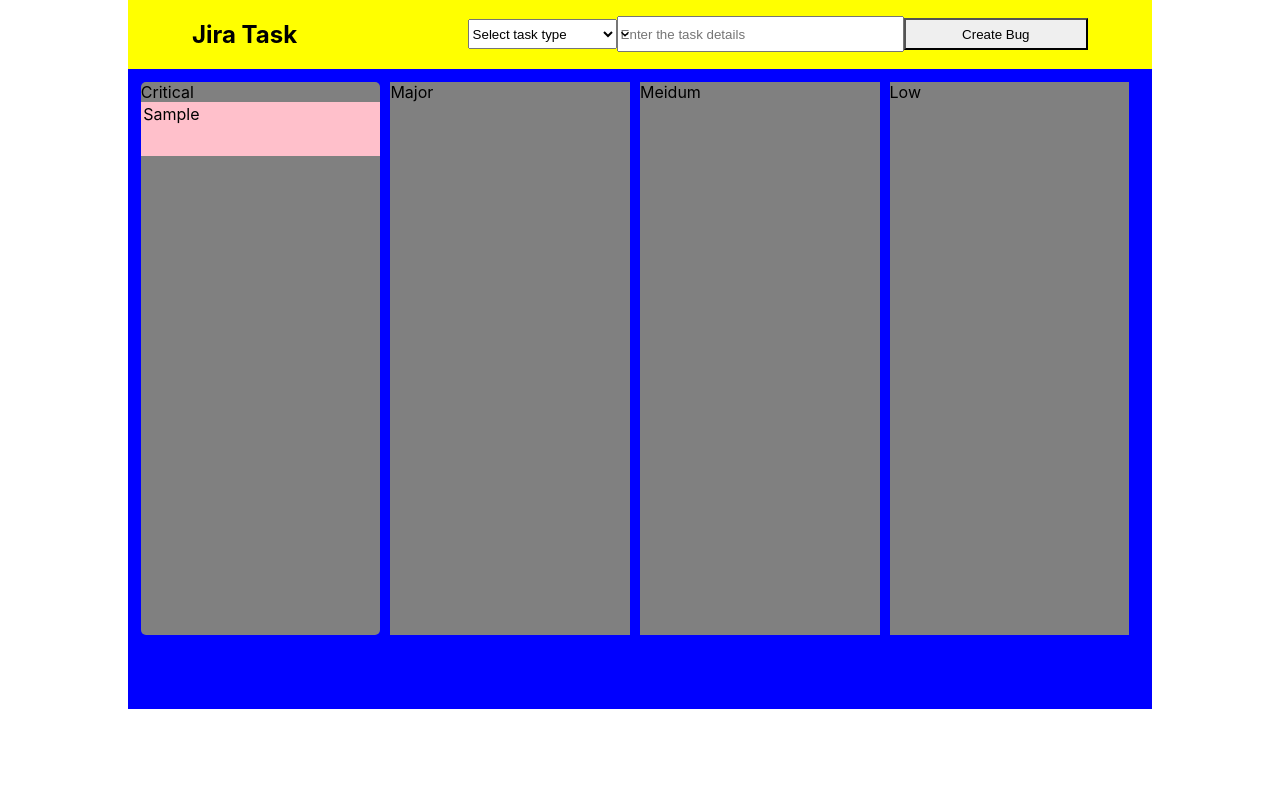
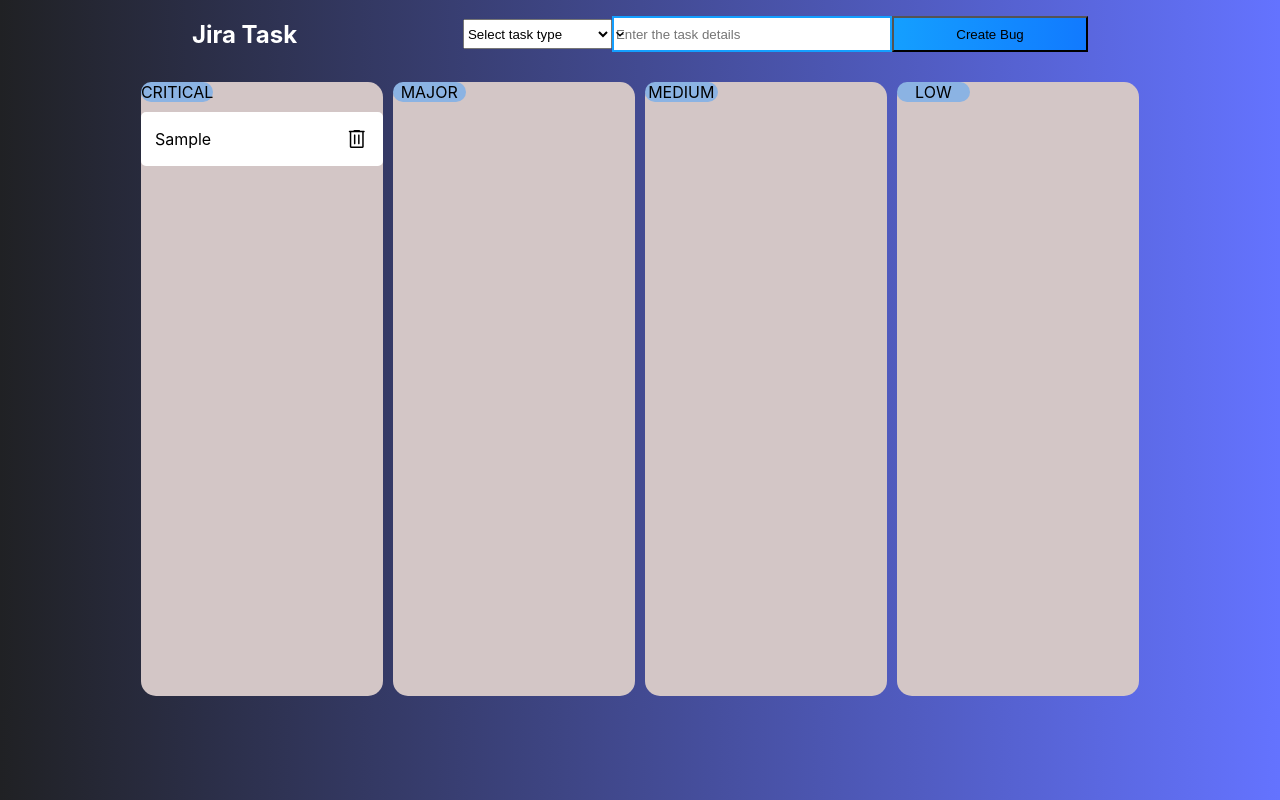
Before and after one commit to ravi-bala13/BugTracker, a React (Create React App) app in the folder client/: page / in a window 1280 px wide. Both pictures are taken after typing "Sample" into the empty fields and a click on the button "Create Bug". Built offline with nearby package versions, Linux system fonts and the light colour scheme.

Commit message:
almost finished only backend connect is pending

```diff
--- a/client/public/index.html
+++ b/client/public/index.html
@@ -24,6 +24,7 @@
       work correctly both with client-side routing and a non-root public URL.
       Learn how to configure a non-root public URL by running `npm run build`.
     -->
+    <link rel="stylesheet" href="https://fonts.googleapis.com/css2?family=Material+Symbols+Rounded:opsz,wght,FILL,GRAD@20..48,100..700,0..1,-50..200" />
     <title>React App</title>
   </head>
   <body>
--- a/client/src/App.css
+++ b/client/src/App.css
@@ -1,4 +1,4 @@
-.App {
+/* .App {
   text-align: center;
 }
 
@@ -18,3 +18,14 @@
     transform: rotate(360deg);
   }
 }
+ */
+
+
+ .add-button {
+  background: linear-gradient(
+    90deg,
+    rgba(20, 159, 255, 1) 0%,
+    rgba(17, 122, 255, 1) 100%
+  );
+  padding: 16px 22px;
+}
--- a/client/src/App.js
+++ b/client/src/App.js
@@ -2,7 +2,7 @@
 import { Flex, Heading, Select } from "@chakra-ui/react";
 import { useState } from "react";
 import { DragDropContext } from "react-beautiful-dnd";
-import Taskcontainer from "./components/Taskcontainer";
+import Bugcontainer from "./components/Bugcontainer";
 import { v4 as uuidv4 } from "uuid";
 import { CRITICAL, MAJOR, MEDIUM, LOW } from "./constants/ContainerIds";
 import InputBox from "./components/InputBox";
@@ -57,13 +57,19 @@
 
   const addTask = (element, containerId) => {
     // console.log("element, containerId", element, containerId);
-    let tempTaskList = details[containerId];
-    let taskObj = {};
-    taskObj["id"] = uuidv4();
-    taskObj["task"] = element;
-    tempTaskList.push(taskObj);
+    let temBugList = details[containerId];
+    let bugObj = {};
+    bugObj["id"] = uuidv4();
+    bugObj["task"] = element;
+    temBugList.push(bugObj);
 
-    setDetails({ ...details, [containerId]: tempTaskList });
+    setDetails({ ...details, [containerId]: temBugList });
+  };
+
+  const removeTask = (toRemoveId, containerId) => {
+    let temBugList = details[containerId];
+    temBugList = temBugList.filter((el) => el.id != toRemoveId);
+    setDetails({ ...details, [containerId]: temBugList });
   };
 
   return (
@@ -74,20 +80,22 @@
           paddingRight="5%"
           w="80%"
           margin="auto"
-          bg={"yellow"}
+          // bg={"yellow"}
           alignItems="center"
           justifyContent="center"
           boxSizing="border-box"
         >
-          <Heading w="40%">Jira Task</Heading>
+          <Heading color="#fff" fontSize="24px" w="40%">
+            Jira Task
+          </Heading>
           <InputBox addTask={addTask} containerId={MAJOR} />
         </Flex>
-        <Taskcontainer
+        <Bugcontainer
           critical={details.critical}
           major={details.major}
           medium={details.medium}
           low={details.low}
-          addTask={addTask}
+          removeTask={removeTask}
         />
       </DragDropContext>
     </div>
--- /dev/null
+++ b/client/src/components/Bug.js
@@ -0,0 +1,28 @@
+import { Box, Flex } from "@chakra-ui/react";
+
+function Bug({ item, provided, removeTask, containerId }) {
+  return (
+    <Flex
+      alignItems="center"
+      justifyContent="center"
+      h="50px"
+      bg="white"
+      padding="1%"
+      borderRadius="5px"
+      marginBottom="5px"
+      ref={provided.innerRef}
+      {...provided.draggableProps}
+      {...provided.dragHandleProps}
+    >
+      <Box w="80%">{item.task}</Box>
+      <span
+        class="material-symbols-rounded"
+        onClick={() => removeTask(item.id, containerId)}
+      >
+        delete
+      </span>
+    </Flex>
+  );
+}
+
+export default Bug;
--- /dev/null
+++ b/client/src/components/Bugcontainer.jsx
@@ -0,0 +1,150 @@
+import { Box, Flex } from "@chakra-ui/react";
+import { Draggable, Droppable } from "react-beautiful-dnd";
+import Bug from "./Bug";
+import "../App.css";
+import { CRITICAL, LOW, MAJOR, MEDIUM } from "../constants/ContainerIds";
+
+function Bugcontainer({ critical, major, medium, low, removeTask }) {
+  return (
+    <Flex
+      w="80%"
+      // bg="#161a2b"
+      h="80vh"
+      margin="auto"
+      gap="1%"
+      padding="1%"
+      boxSizing="border-box"
+    >
+      <Box w="25%" h="100%" bg="#d3c6c6" borderRadius="15px">
+        <Box
+          marginBottom="10px"
+          bg="#8bb3e3"
+          w="30%"
+          borderRadius="10px"
+          textAlign="center"
+        >
+          CRITICAL
+        </Box>
+        <Droppable droppableId={CRITICAL}>
+          {(provided, snapshot) => (
+            <Box ref={provided.innerRef} {...provided.droppableProps} h="100%">
+              {critical.map((el, index) => (
+                <Draggable draggableId={el.id} index={index} key={el.id}>
+                  {(provided) => (
+                    <Bug
+                      containerId={CRITICAL}
+                      removeTask={removeTask}
+                      provided={provided}
+                      item={el}
+                    />
+                  )}
+                </Draggable>
+              ))}
+              {provided.placeholder}
+            </Box>
+          )}
+        </Droppable>
+      </Box>
+
+      <Box w="25%" h="100%" bg="#d3c6c6" borderRadius="15px">
+        <Box
+          marginBottom="10px"
+          bg="#8bb3e3"
+          w="30%"
+          borderRadius="10px"
+          textAlign="center"
+        >
+          MAJOR
+        </Box>
+        <Droppable droppableId={MAJOR}>
+          {(provided) => (
+            <Box ref={provided.innerRef} {...provided.droppableProps} h="100%">
+              {major.map((el, index) => (
+                <Draggable draggableId={el.id} index={index} key={el.id}>
+                  {(provided) => (
+                    <Bug
+                      containerId={MAJOR}
+                      removeTask={removeTask}
+                      provided={provided}
+                      item={el}
+                    />
+                  )}
+                </Draggable>
+              ))}
+              {provided.placeholder}
+            </Box>
+          )}
+        </Droppable>
+      </Box>
+
+      <Box w="25%" h="100%" bg="#d3c6c6" borderRadius="15px">
+        <Box
+          marginBottom="10px"
+          bg="#8bb3e3"
+          w="30%"
+          borderRadius="10px"
+          textAlign="center"
+        >
+          MEDIUM
+        </Box>
+        <Droppable droppableId={MEDIUM}>
+          {(provided) => (
+            <Box
+              ref={provided.innerRef}
+              {...provided.droppableProps}
+              // bg="yellow"
+              h="100%"
+            >
+              {medium.map((el, index) => (
+                <Draggable draggableId={el.id} index={index} key={el.id}>
+                  {(provided) => (
+                    <Bug
+                      containerId={MEDIUM}
+                      removeTask={removeTask}
+                      provided={provided}
+                      item={el}
+                    />
+                  )}
+                </Draggable>
+              ))}
+              {provided.placeholder}
+            </Box>
+          )}
+        </Droppable>
+      </Box>
+
+      <Box w="25%" h="100%" bg="#d3c6c6" borderRadius="15px">
+        <Box
+          marginBottom="10px"
+          bg="#8bb3e3"
+          w="30%"
+          borderRadius="10px"
+          textAlign="center"
+        >
+          LOW
+        </Box>
+        <Droppable droppableId={LOW}>
+          {(provided) => (
+            <Box ref={provided.innerRef} {...provided.droppableProps} h="100%">
+              {low.map((el, index) => (
+                <Draggable draggableId={el.id} index={index} key={el.id}>
+                  {(provided) => (
+                    <Bug
+                      containerId={LOW}
+                      removeTask={removeTask}
+                      provided={provided}
+                      item={el}
+                    />
+                  )}
+                </Draggable>
+              ))}
+              {provided.placeholder}
+            </Box>
+          )}
+        </Droppable>
+      </Box>
+    </Flex>
+  );
+}
+
+export default Bugcontainer;
--- a/client/src/components/InputBox.jsx
+++ b/client/src/components/InputBox.jsx
@@ -32,6 +32,7 @@
         <option value={LOW}>{LOW}</option>
       </Select>
       <Input
+        border="2px solid #149fff"
         onChange={handleInputChange}
         name={containerId}
         value={taskDetails[containerId]}
@@ -40,12 +41,13 @@
         placeholder="Enter the task details"
       />
       <Button
+        className="add-button"
         onClick={() => {
           addTask(taskDetails[containerId], containerId);
           setTaskDetails({ ...taskDetails, [containerId]: "" });
         }}
         w="38%"
-        h="32px"
+        h="30px"
       >
         Create Bug
       </Button>
--- a/client/src/components/Task.js
+++ /dev/null
@@ -1,21 +0,0 @@
-import { Box } from "@chakra-ui/react";
-
-function Task({ item, provided }) {
-  return (
-    <Box
-      h="50px"
-      bg="pink"
-      padding="1%"
-      border="5px"
-      borderColor="pink"
-      marginBottom="10px"
-      ref={provided.innerRef}
-      {...provided.draggableProps}
-      {...provided.dragHandleProps}
-    >
-      {item.task}
-    </Box>
-  );
-}
-
-export default Task;
--- a/client/src/components/Taskcontainer.jsx
+++ /dev/null
@@ -1,90 +0,0 @@
-import { Box, Flex } from "@chakra-ui/react";
-import { Draggable, Droppable } from "react-beautiful-dnd";
-import Task from "./Task";
-import "../App.css";
-import { CRITICAL, LOW, MAJOR, MEDIUM } from "../constants/ContainerIds";
-
-function Taskcontainer({ critical, major, medium, low, addTask }) {
-  return (
-    <Flex
-      w="80%"
-      bg="blue"
-      h="80vh"
-      margin="auto"
-      gap="1%"
-      padding="1%"
-      boxSizing="border-box"
-    >
-      <Box w="24%" h="90%" bg="gray" borderRadius="5px">
-        <Box>Critical</Box>
-        <Droppable droppableId={CRITICAL}>
-          {(provided, snapshot) => (
-            <Box ref={provided.innerRef} {...provided.droppableProps} h="100%">
-              {critical.map((el, index) => (
-                <Draggable draggableId={el.id} index={index} key={el.id}>
-                  {(provided) => <Task provided={provided} item={el} />}
-                </Draggable>
-              ))}
-              {provided.placeholder}
-            </Box>
-          )}
-        </Droppable>
-      </Box>
-
-      <Box w="24%" h="90%" bg="gray">
-        <Box>Major</Box>
-        <Droppable droppableId={MAJOR}>
-          {(provided) => (
-            <Box ref={provided.innerRef} {...provided.droppableProps} h="100%">
-              {major.map((el, index) => (
-                <Draggable draggableId={el.id} index={index} key={el.id}>
-                  {(provided) => <Task provided={provided} item={el} />}
-                </Draggable>
-              ))}
-              {provided.placeholder}
-            </Box>
-          )}
-        </Droppable>
-      </Box>
-
-      <Box w="24%" h="90%" bg="gray">
-        <Box>Meidum</Box>
-        <Droppable droppableId={MEDIUM}>
-          {(provided) => (
-            <Box
-              ref={provided.innerRef}
-              {...provided.droppableProps}
-              // bg="yellow"
-              h="100%"
-            >
-              {medium.map((el, index) => (
-                <Draggable draggableId={el.id} index={index} key={el.id}>
-                  {(provided) => <Task provided={provided} item={el} />}
-                </Draggable>
-              ))}
-              {provided.placeholder}
-            </Box>
-          )}
-        </Droppable>
-      </Box>
-
-      <Box w="24%" h="90%" bg="gray">
-        <Box>Low</Box>
-        <Droppable droppableId={LOW}>
-          {(provided) => (
-            <Box ref={provided.innerRef} {...provided.droppableProps} h="100%">
-              {low.map((el, index) => (
-                <Draggable draggableId={el.id} index={index} key={el.id}>
-                  {(provided) => <Task provided={provided} item={el} />}
-                </Draggable>
-              ))}
-              {provided.placeholder}
-            </Box>
-          )}
-        </Droppable>
-      </Box>
-    </Flex>
-  );
-}
-
-export default Taskcontainer;
--- a/client/src/index.css
+++ b/client/src/index.css
@@ -5,9 +5,19 @@
     sans-serif;
   -webkit-font-smoothing: antialiased;
   -moz-osx-font-smoothing: grayscale;
+  background: linear-gradient(90deg,rgb(32 33 36) 0%,rgba(100,115,255,1) 100%);
 }
 
 code {
   font-family: source-code-pro, Menlo, Monaco, Consolas, 'Courier New',
     monospace;
 }
+
+
+.material-symbols-rounded {
+  font-variation-settings:
+  'FILL' 0,
+  'wght' 400,
+  'GRAD' 0,
+  'opsz' 48
+}
```
